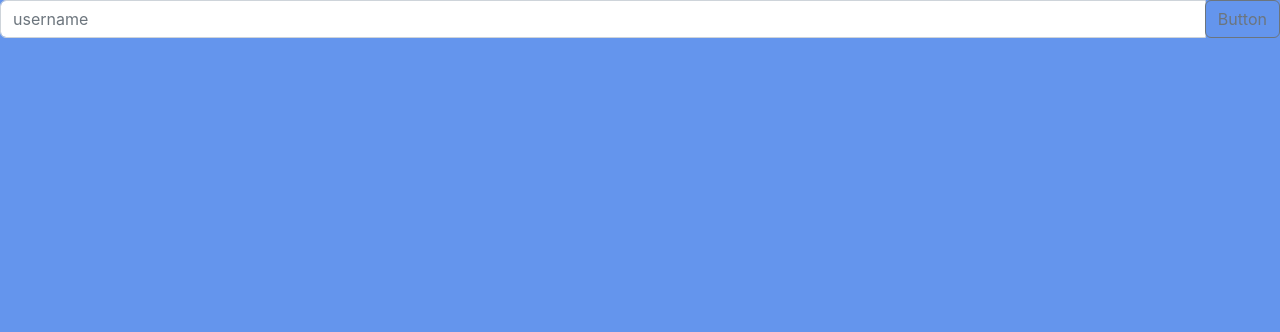
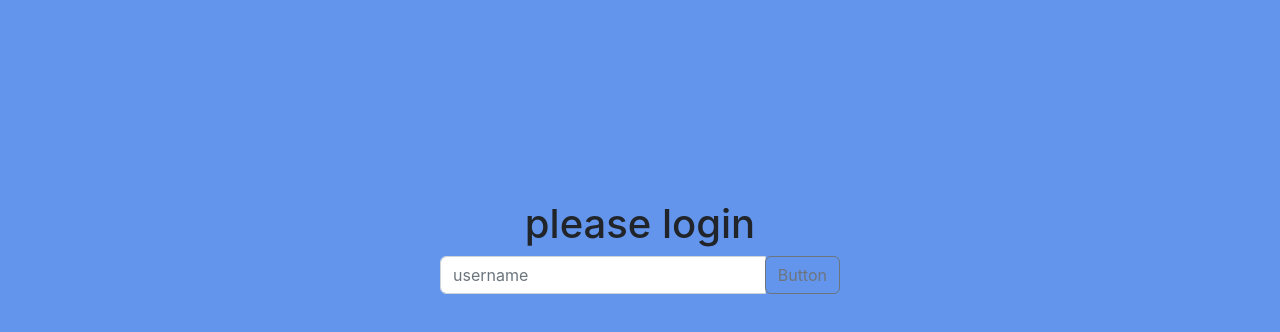
Before and after one commit to MistbornL/email, a React (Create React App) app: page / in a window 1280 px wide. Shown: the top 332 px of the page. Built offline with nearby package versions, Linux system fonts and the light colour scheme.

Commit message:
fixed receiver

```diff
--- a/src/pages/Email.jsx
+++ b/src/pages/Email.jsx
@@ -1,15 +1,18 @@
-import React, { useRef } from "react";
+import React, { Fragment, useEffect, useRef } from "react";
 import { useParams } from "react-router-dom";
 import "./email.css";
 import axios from "axios";
-
+var refreshVar = 0;
 export const Email = () => {
   const title = useRef();
   const message = useRef();
   const receiver = useRef();
   const { name } = useParams();
+  const [messages, setMessages] = React.useState([]);
+  const refreshTime = 2000;
 
   const handleLogout = () => {
+    setMessages([]);
     window.location.href = "/";
   };
   const handleSend = async () => {
@@ -28,6 +31,30 @@ export const Email = () => {
         alert("something went wrong!!");
       });
   };
+
+  async function getMessages() {
+    await axios
+      .get(`http://localhost:5000/user/messages/`, {
+        params: {
+          receiver: name,
+        },
+      })
+      .then((res) => {
+        if (res.status === 200) {
+          setMessages(res.data);
+        }
+      })
+      .catch((err) => {
+        console.log(err);
+        alert("something went wrong!!");
+      });
+  }
+
+  useEffect(() => {
+    const comInterval = setInterval(getMessages, refreshTime); //This will refresh the data at regularIntervals of refreshTime
+    return () => clearInterval(comInterval);
+  }, [refreshVar]);
+
   return (
     <>
       <div className="App">
@@ -84,12 +111,21 @@ export const Email = () => {
               </button>
             </div>
           </form>
-          {}
-          {/* <div>
-            <h1>From: {user}</h1>
-            <h2>Title: {title}</h2>
-            <h3>content: {message}</h3>
-          </div> */}
+          <div>
+            {messages.length > 0 ? (
+              <div>
+                {messages.map((message, index) => {
+                  return (
+                    <div key={index}>
+                      <h1>From: {message?.author}</h1>
+                      <h2>Title: {message?.title}</h2>
+                      <h3>content: {message?.content}</h3>
+                    </div>
+                  );
+                })}
+              </div>
+            ) : null}
+          </div>
         </main>
       </div>
     </>
--- a/src/pages/Register.jsx
+++ b/src/pages/Register.jsx
@@ -20,8 +20,13 @@ export const Register = () => {
       });
   };
   return (
-    <div className="App">
-      <div className="input-group mb-3">
+    <div
+      className="App d-flex justify-content-center"
+      style={{ marginTop: "200px" }}
+    >
+      <div style={{ width: "400px" }}>
+        <h1>please login</h1>
+        <div className="input-group mb-3 d-flex justify-content center">
           <input
             ref={userName}
             type="text"
@@ -39,6 +44,7 @@ export const Register = () => {
               Button
             </button>
           </div>
+        </div>{" "}
       </div>
     </div>
   );
```
Lines whose indentation alone changed are shown as unchanged.
